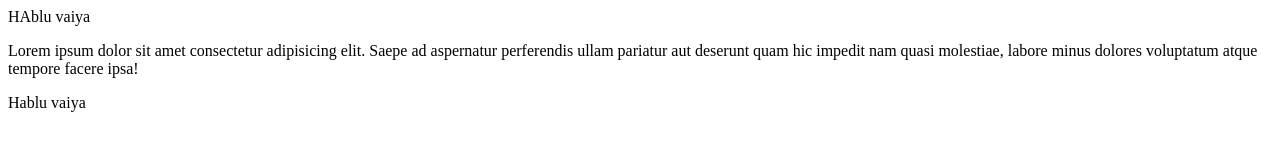
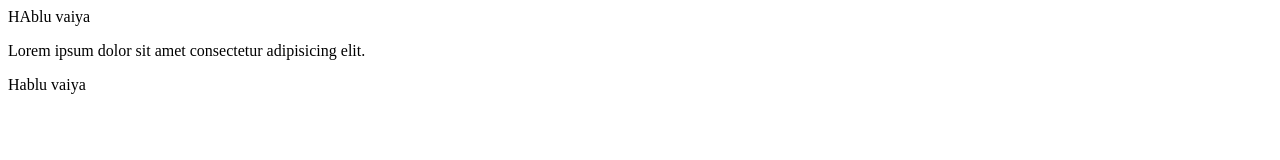
Before and after one commit to Dipto38/Git-1st, a plain HTML site: page Index.html in a window 1280 px wide. Drawn offline with Linux system fonts and the light colour scheme.

```diff
--- a/Index.html
+++ b/Index.html
@@ -7,7 +7,7 @@
 </head>
 <body>
     <h>HAblu vaiya</h>
-    <p>Lorem ipsum dolor sit amet consectetur adipisicing elit. Saepe ad aspernatur perferendis ullam pariatur aut deserunt quam hic impedit nam quasi molestiae, labore minus dolores voluptatum atque tempore facere ipsa!</p>
+    <p>Lorem ipsum dolor sit amet consectetur adipisicing elit. </p>
 <p>Hablu vaiya</p>
 </body>
 </html>
```
